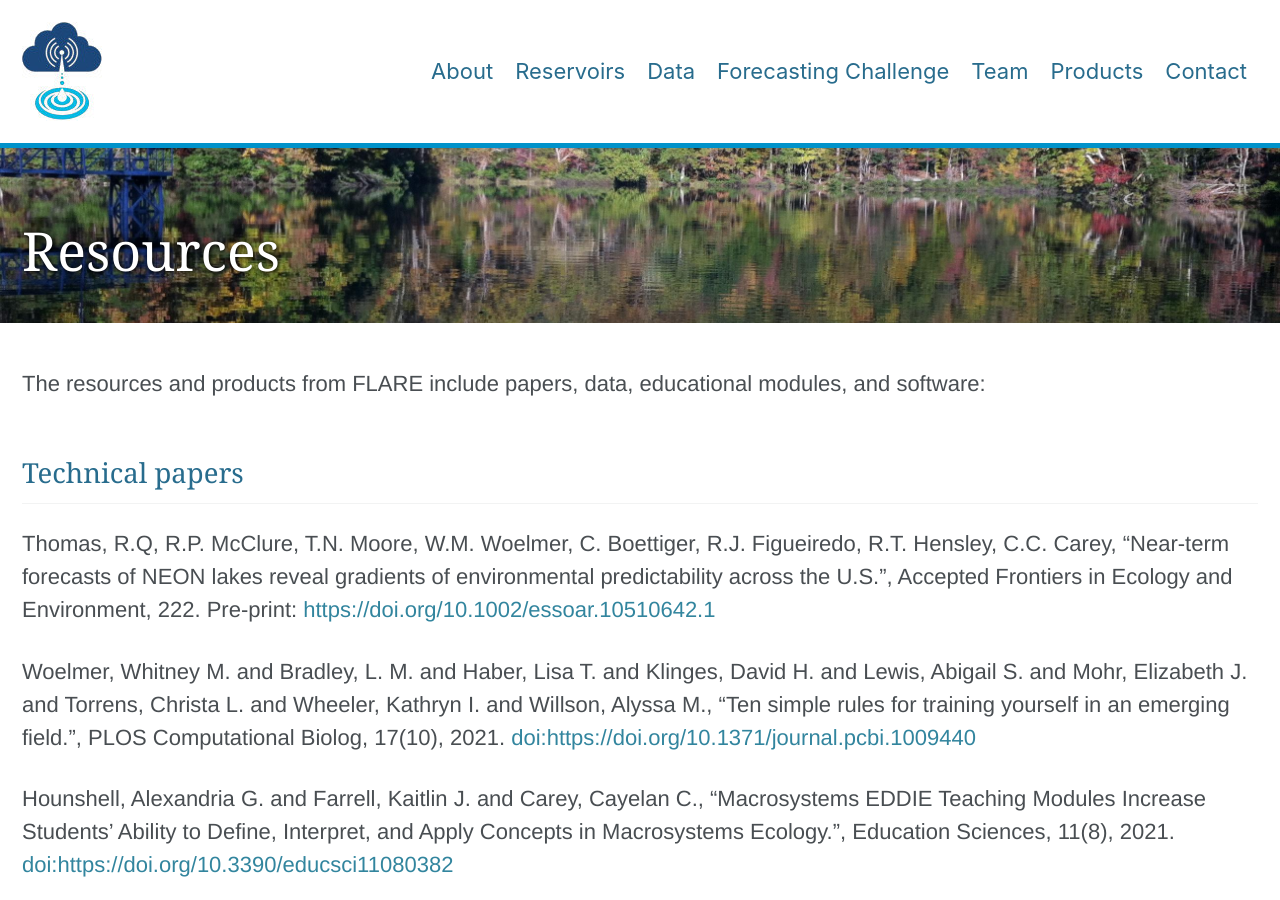
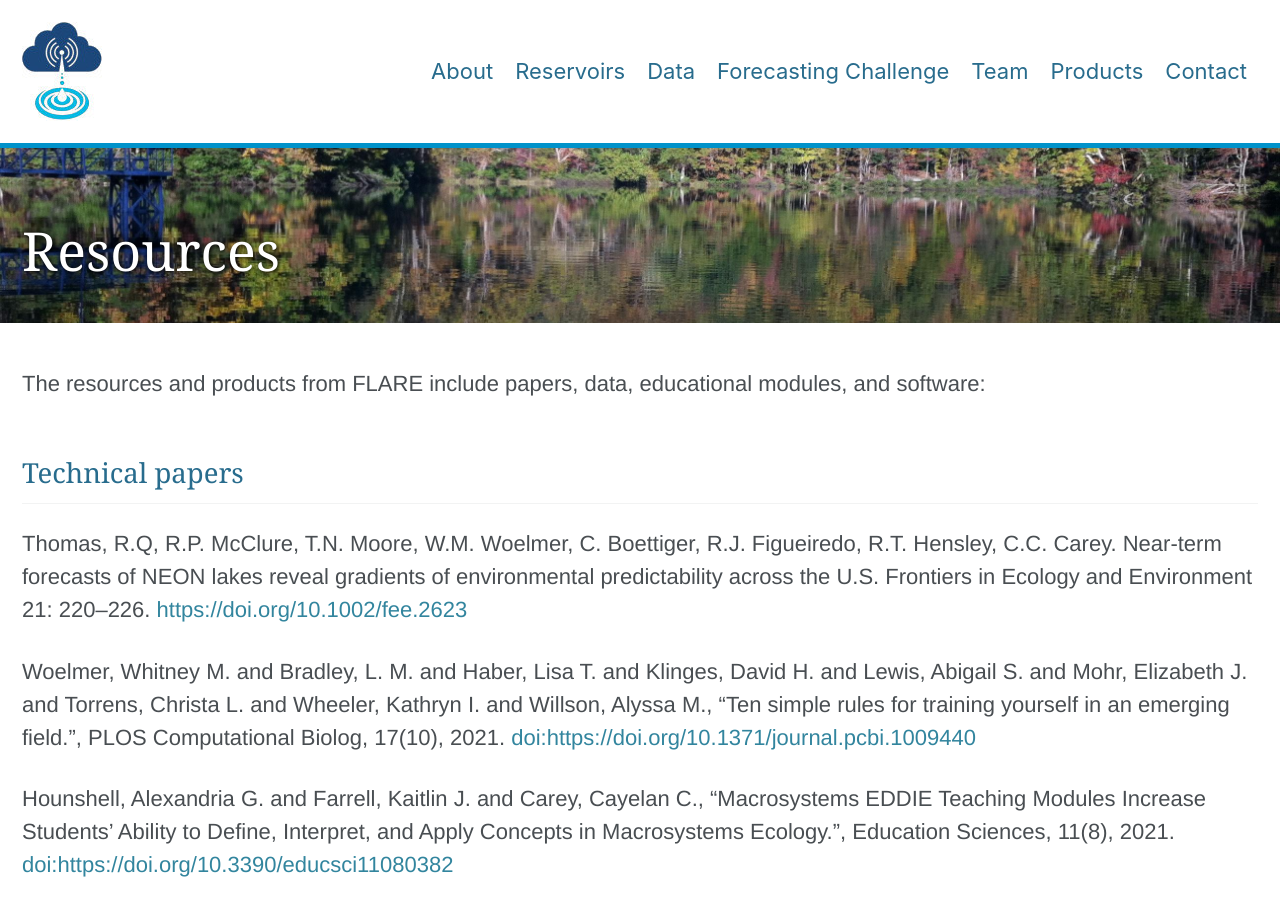
Before and after one commit to LTREB-reservoirs/LTREB-reservoirs.github.io, a Jekyll site: the page built from _pages/resources.md, in a window 1280 px wide and 900 px high. Built offline with Jekyll 4.4.1, drawn with Linux system fonts in a browser that asks for light colours; cached includes are drawn as plain includes; nearby versions of some CDN libraries.

Commit message:
Update resources.md

```diff
--- a/_pages/resources.md
+++ b/_pages/resources.md
@@ -11,10 +11,7 @@ The resources and products from FLARE include papers, data, educational modules,
 ## Technical papers
 
 
-Thomas, R.Q, R.P. McClure, T.N. Moore, W.M. Woelmer, C. Boettiger, R.J. Figueiredo, R.T. Hensley, C.C. Carey,
-"Near-term forecasts of NEON lakes reveal gradients of environmental predictability across the U.S.",
-Accepted Frontiers in Ecology and Environment, 222.
-Pre-print: [https://doi.org/10.1002/essoar.10510642.1](https://doi.org/10.1002/essoar.10510642.1)
+Thomas, R.Q, R.P. McClure, T.N. Moore, W.M. Woelmer, C. Boettiger, R.J. Figueiredo, R.T. Hensley, C.C. Carey. Near-term forecasts of NEON lakes reveal gradients of environmental predictability across the U.S. Frontiers in Ecology and Environment 21: 220–226. <https://doi.org/10.1002/fee.2623>
 
 Woelmer, Whitney M. and Bradley, L. M. and Haber, Lisa T. and Klinges, David H. and Lewis, Abigail S. and Mohr, Elizabeth J. and Torrens, Christa L. and Wheeler, Kathryn I. and Willson, Alyssa M.,
 "Ten simple rules for training yourself in an emerging field.",
```
